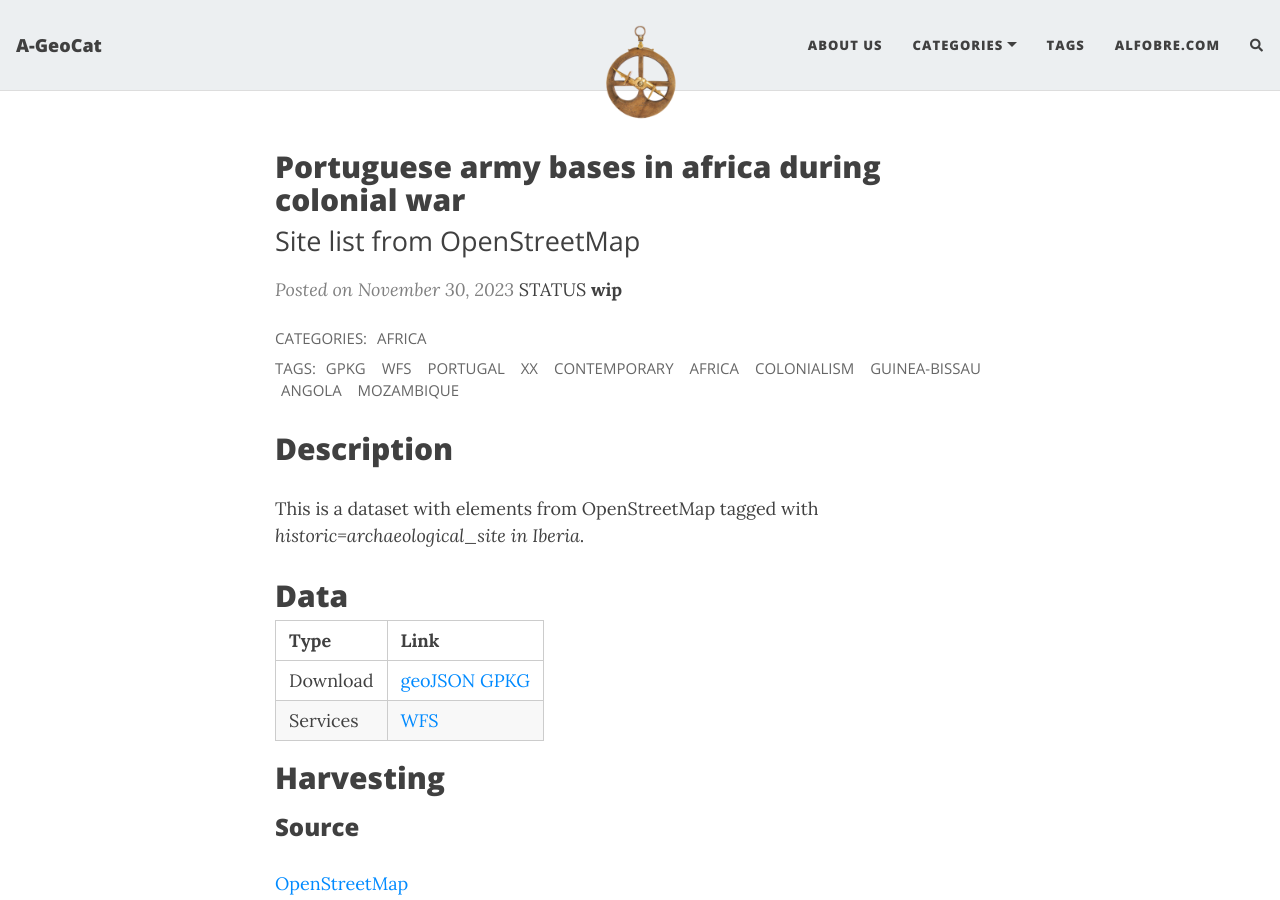
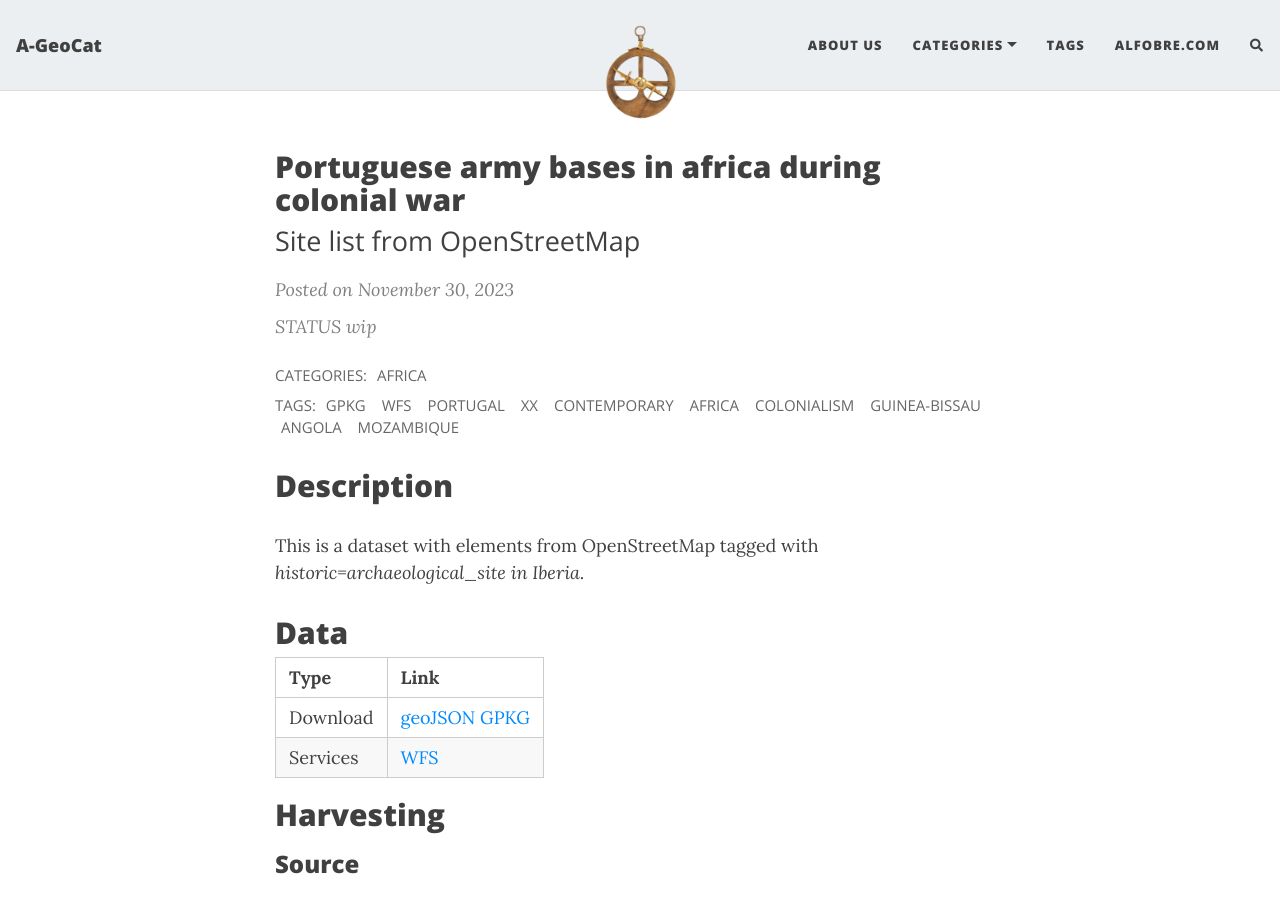
Before and after one commit to projetoalfobre/a-geocat, a Jekyll site: the page built from _posts/2023-11-30-portuguese-army-during-colonial-war.md, in a window 1280 px wide and 900 px high. Built offline with Jekyll 4.4.1, drawn with Linux system fonts in a browser that asks for light colours; nearby versions of some CDN libraries; comment, search, counter and statistics services are not loaded.

Commit message:
Update header.html

```diff
--- a/_includes/header.html
+++ b/_includes/header.html
@@ -44,8 +44,8 @@
                 Last updated {{ page.last-updated | date: date_format }}
               </span>
             {% endif %}
-{% if page.status %}
-              STATUS <strong>{{ page.status | strip_html }}</strong><br>
+            {% if page.status %}
+            <br><span class="post-meta">STATUS {{ page.status | strip_html }}</span><br>
             {% endif%}
 
           {% if page.readtime %}
```
